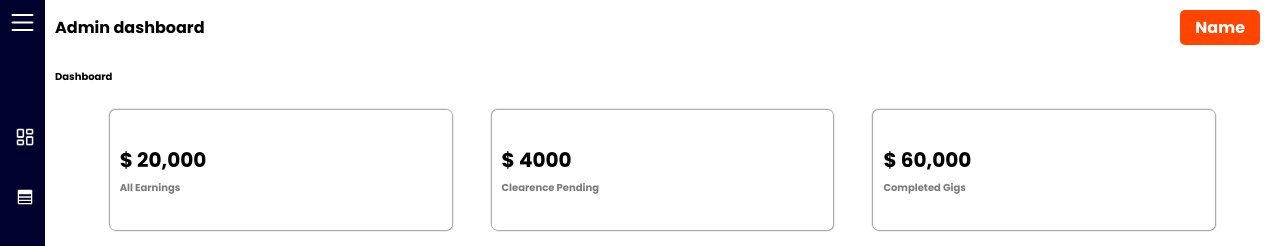
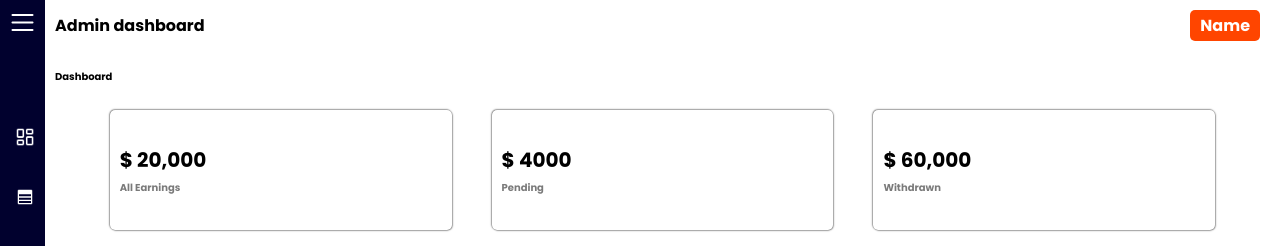
Before and after one commit to Mrvasanth93/dashboard, a React (Vite) app: page /dashboard/earnings in a window 1280 px wide. Shown: the top 246 px of the page. Built offline with nearby package versions, Linux system fonts and the light colour scheme.

Commit message:
fifth commit

```diff
--- a/src/Compononts/Dashboard.jsx
+++ b/src/Compononts/Dashboard.jsx
@@ -1,18 +1,19 @@
 import "./Dashboard.css"
 import Nav from "./Nav";
-const Dashboard = () =>{
-    return(
+const Dashboard = () => {
+    return (
         <>
             <div className="gigs">
                 <div className="filters">
                     <div className="filters1">
-                        <div className="count">20</div>
-                        <div className="filter-name"><h6>Tital Gigs</h6></div>
-                    </div>
-                    <div className="filters2">
                         <div className="count">$ 20,000</div>
                         <div className="filter-name" ><h6>Total Earnings</h6></div>
                     </div>
+                </div>
+                <div className="filters2">
+                    <div className="count">20</div>
+                    <div className="filter-name"><h6>Total Gigs</h6></div>
+
                     <div className="filters3">
                         <div className="count">18</div>
                         <div className="filter-name"><h6>Total Orders</h6></div>
--- a/src/Compononts/Earnings.jsx
+++ b/src/Compononts/Earnings.jsx
@@ -11,11 +11,11 @@ const Earnings = () =>{
                     </div>
                     <div className="filters2">
                         <div className="count">$ 4000</div>
-                        <div className="filter-name" ><h6>Clearence Pending</h6></div>
+                        <div className="filter-name" ><h6>Pending</h6></div>
                     </div>
                     <div className="filters3">
                         <div className="count">$ 60,000</div>
-                        <div className="filter-name"><h6>Completed Gigs</h6></div>
+                        <div className="filter-name"><h6>Withdrawn</h6></div>
                     </div>
                 </div>
                 <div className="serch-add">
--- a/src/Compononts/Gigs.css
+++ b/src/Compononts/Gigs.css
@@ -19,7 +19,7 @@
   width: 28%;
   background-color: rgb(255, 255, 255);
   border-radius: 5px;
-  height: 80px;
+  height: 70px;
   display: flex;
   align-items: start;
   justify-content:center;
--- a/src/Compononts/Nav.css
+++ b/src/Compononts/Nav.css
@@ -31,8 +31,13 @@
 .nav .nav-bottom-1 div div{
     padding-right: 5px;
     padding-left: 5px;
+    padding-top: 5px;
+    padding-bottom: 5px;
     border-radius: 3px;
+    width: 60px;
+    font-size: 12px;
 }
+
 .nav .nav-bottom-1 div div:hover{
     color: white;
     background-color: rgba(128, 0, 128, 0.575);
@@ -58,7 +63,7 @@
 }
 .profile{
     background-color: orangered;
-    padding: 5px 15px;
+    padding: 3px 10px;
     color: white;
     border-radius: 5px;
 }
--- a/src/index.css
+++ b/src/index.css
@@ -2,8 +2,6 @@
   font-family: "Poppins", sans-serif;
   font-weight: 700;
   font-style: normal;
-  font-synthesis: none;
-  text-rendering: optimizeLegibility;
-  -webkit-font-smoothing: antialiased;
-  -moz-osx-font-smoothing: grayscale;
+  -webkit-tap-highlight-color: transparent;
+  user-select: none;
 }
```
